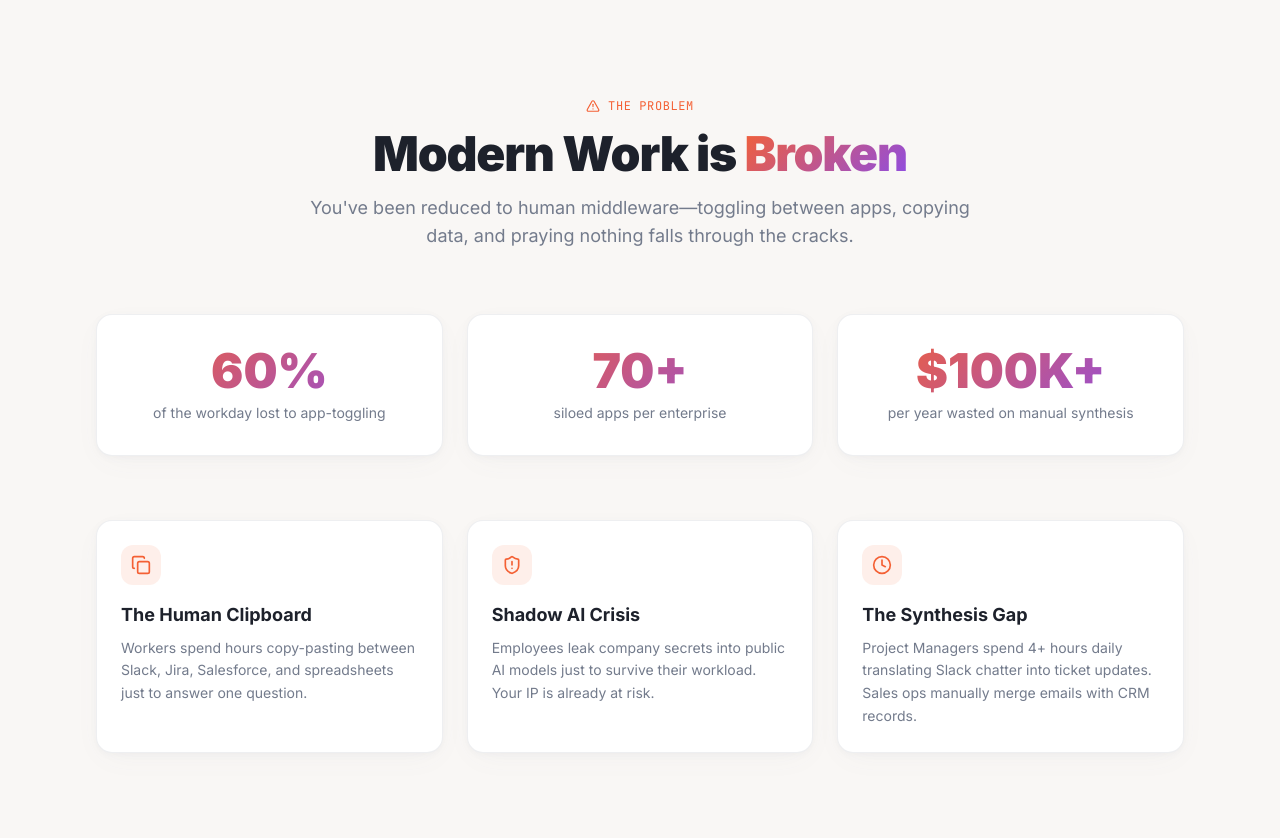
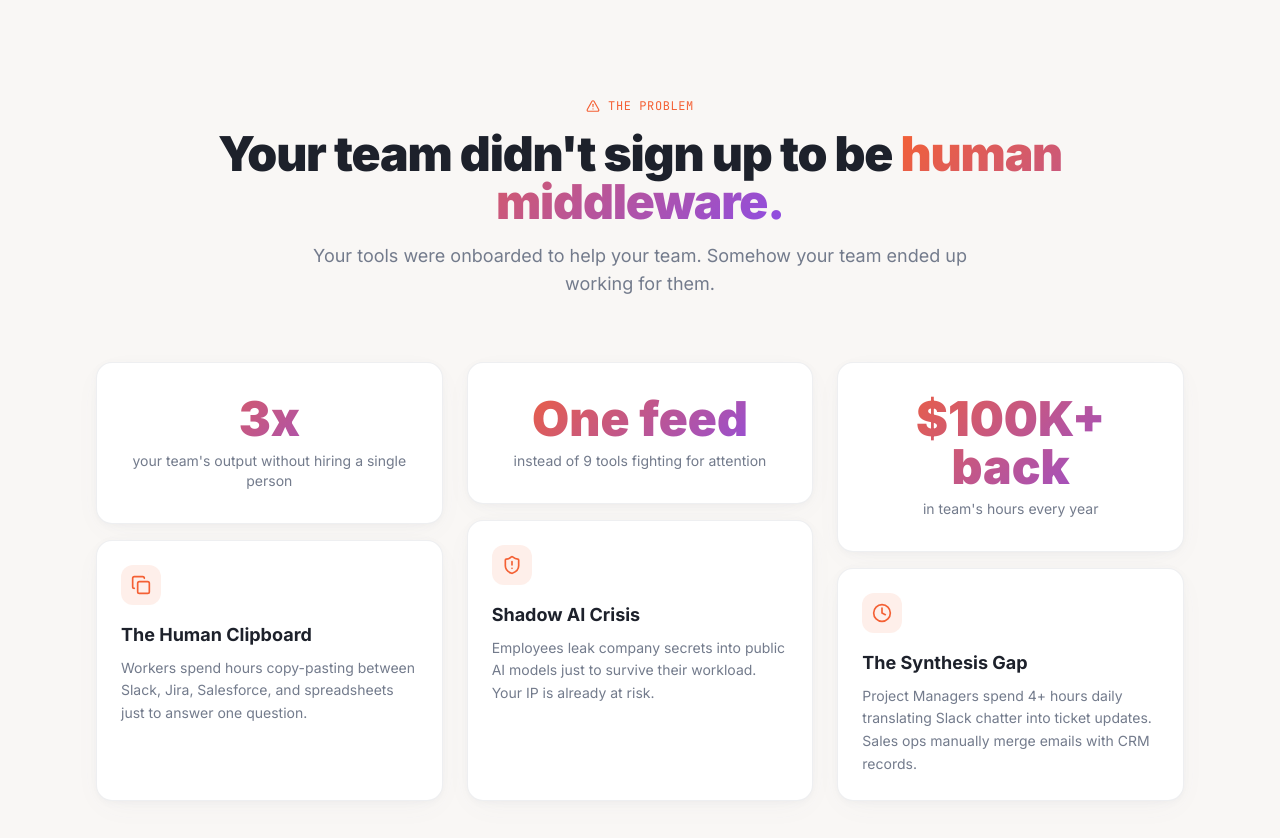
Before and after one commit to ekai-intelligence/ek1-landing, a React (Vite) app: page / in a window 1280 px wide. Shown: the part 2160-2998 px from the top of the page. Built offline with nearby package versions, Linux system fonts and the light colour scheme; the HTML template or start-up script is replaced by a standard one.

Commit message:
Problem update 1

```diff
--- a/src/components/ProblemSection.tsx
+++ b/src/components/ProblemSection.tsx
@@ -2,9 +2,9 @@ import { motion } from "framer-motion";
 import { AlertTriangle, Clock, ShieldAlert, Copy } from "lucide-react";
 
 const stats = [
-  { value: "60%", label: "of the workday lost to app-toggling" },
-  { value: "70+", label: "siloed apps per enterprise" },
-  { value: "$100K+", label: "per year wasted on manual synthesis" },
+  { value: "3x", label: "your team's output without hiring a single person" },
+  { value: "One feed", label: "instead of 9 tools fighting for attention" },
+  { value: "$100K+ back", label: "in team's hours every year" },
 ];
 
 const painPoints = [
@@ -40,14 +40,15 @@ const ProblemSection = () => {
             The Problem
           </span>
           <h2 className="text-3xl md:text-5xl font-black tracking-tight mb-4 text-foreground">
-            Modern Work is <span className="text-gradient">Broken</span>
+            Your team didn't sign up to be <span className="text-gradient">human middleware.</span>
           </h2>
           <p className="text-muted-foreground text-lg max-w-2xl mx-auto">
-            You've been reduced to human middleware—toggling between apps, copying data, and praying nothing falls through the cracks.
+            Your tools were onboarded to help your team. Somehow your team ended up working for them.
           </p>
         </motion.div>
 
-        <div className="grid grid-cols-1 sm:grid-cols-3 gap-6 mb-16">
+        {/* Single grid — each column owns its stat + explanation card, so they stay paired on every breakpoint */}
+        <div className="grid grid-cols-1 sm:grid-cols-3 gap-6">
           {stats.map((stat, i) => (
             <motion.div
               key={stat.label}
@@ -55,29 +56,22 @@ const ProblemSection = () => {
               whileInView={{ opacity: 1, y: 0 }}
               viewport={{ once: true }}
               transition={{ delay: i * 0.1 }}
-              className="text-center rounded-2xl border border-border/60 bg-card py-8 px-6 card-shadow"
+              className="flex flex-col gap-4"
             >
-              <p className="text-4xl md:text-5xl font-black text-gradient mb-2">{stat.value}</p>
-              <p className="text-sm text-muted-foreground">{stat.label}</p>
-            </motion.div>
-          ))}
-        </div>
+              {/* Stat */}
+              <div className="text-center rounded-2xl border border-border/60 bg-card py-8 px-6 card-shadow">
+                <p className="text-4xl md:text-5xl font-black text-gradient mb-2">{stat.value}</p>
+                <p className="text-sm text-muted-foreground">{stat.label}</p>
+              </div>
 
-        <div className="grid grid-cols-1 md:grid-cols-3 gap-6">
-          {painPoints.map((point, i) => (
-            <motion.div
-              key={point.title}
-              initial={{ opacity: 0, y: 20 }}
-              whileInView={{ opacity: 1, y: 0 }}
-              viewport={{ once: true }}
-              transition={{ delay: i * 0.1 }}
-              className="rounded-2xl border border-border/60 bg-card p-6 card-shadow"
-            >
-              <div className="h-10 w-10 rounded-xl bg-primary/10 flex items-center justify-center mb-4">
-                <point.icon className="text-primary" size={20} />
+              {/* Paired explanation card */}
+              <div className="rounded-2xl border border-border/60 bg-card p-6 card-shadow flex-1">
+                <div className="h-10 w-10 rounded-xl bg-primary/10 flex items-center justify-center mb-4">
+                  {(() => { const Icon = painPoints[i].icon; return <Icon className="text-primary" size={20} />; })()}
+                </div>
+                <h3 className="text-lg font-bold text-foreground mb-2">{painPoints[i].title}</h3>
+                <p className="text-sm text-muted-foreground leading-relaxed">{painPoints[i].desc}</p>
               </div>
-              <h3 className="text-lg font-bold text-foreground mb-2">{point.title}</h3>
-              <p className="text-sm text-muted-foreground leading-relaxed">{point.desc}</p>
             </motion.div>
           ))}
         </div>
```
